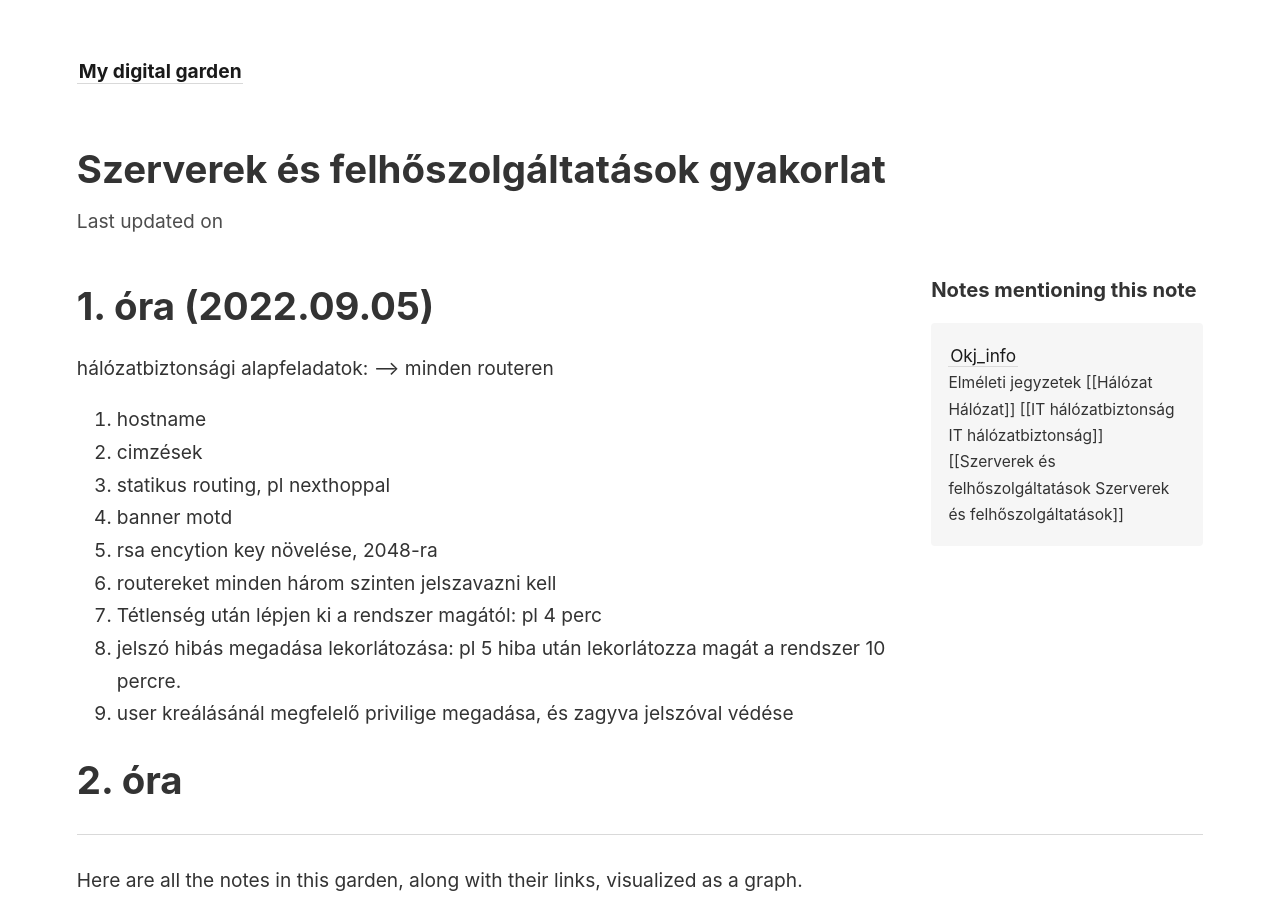
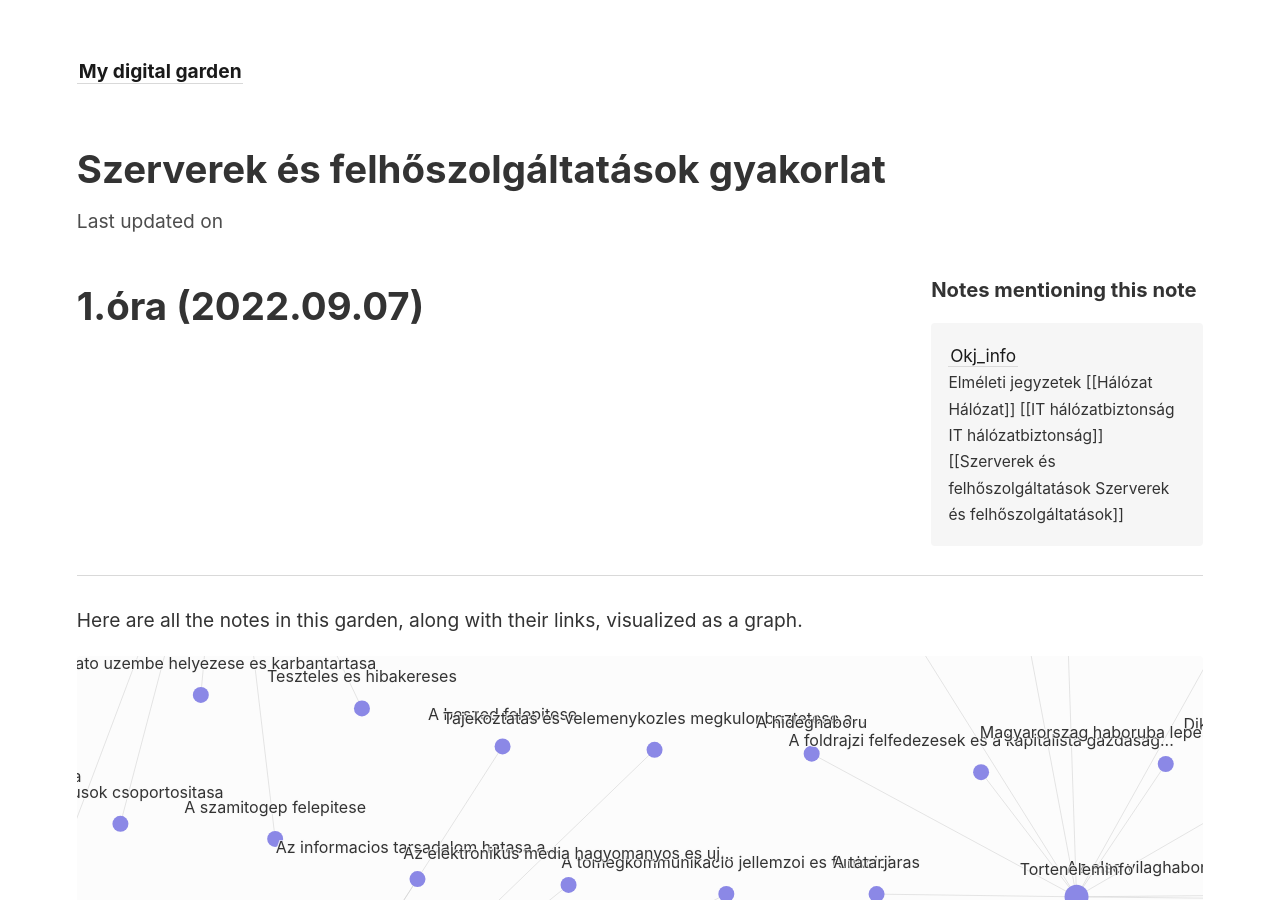
Before and after one commit to Danvenrit/jegyzet-jegyzetek, a Jekyll site: the page built from _notes/OKJ jegyzetek/Szerverek és felhőszolgáltatások gyakorlat.md, in a window 1280 px wide and 900 px high. Built offline with Jekyll 4.4.1, drawn with Linux system fonts in a browser that asks for light colours.

Commit message:
napi jegyzetek upload

```diff
--- a/_notes/OKJ jegyzetek/Szerverek és felhőszolgáltatások gyakorlat.md
+++ b/_notes/OKJ jegyzetek/Szerverek és felhőszolgáltatások gyakorlat.md
@@ -1,13 +1 @@
-# 1. óra (2022.09.05)
-hálózatbiztonsági alapfeladatok: ---> minden routeren
-0. hostname
-1. cimzések
-2. statikus routing, pl nexthoppal
-3. banner motd
-4. rsa encytion key növelése, 2048-ra
-5. routereket minden három szinten jelszavazni kell
-6. Tétlenség után lépjen ki a rendszer magától: pl 4 perc
-7. jelszó hibás megadása lekorlátozása: pl 5 hiba után lekorlátozza magát a rendszer 10 percre.
-8. user kreálásánál megfelelő privilige megadása, és zagyva jelszóval védése
-
-# 2. óra
+# 1.óra (2022.09.07)
```
Also changed, not shown: _notes/OKJ jegyzetek/Hálózatgyakrolat.md (+22 -0 lines), _notes/OKJ jegyzetek/IT hálózatbiztonság gyakorlat.md (+11 -0 lines), assets/alinterfesz_cucc.png (added), assets/image.jpg (deleted).
